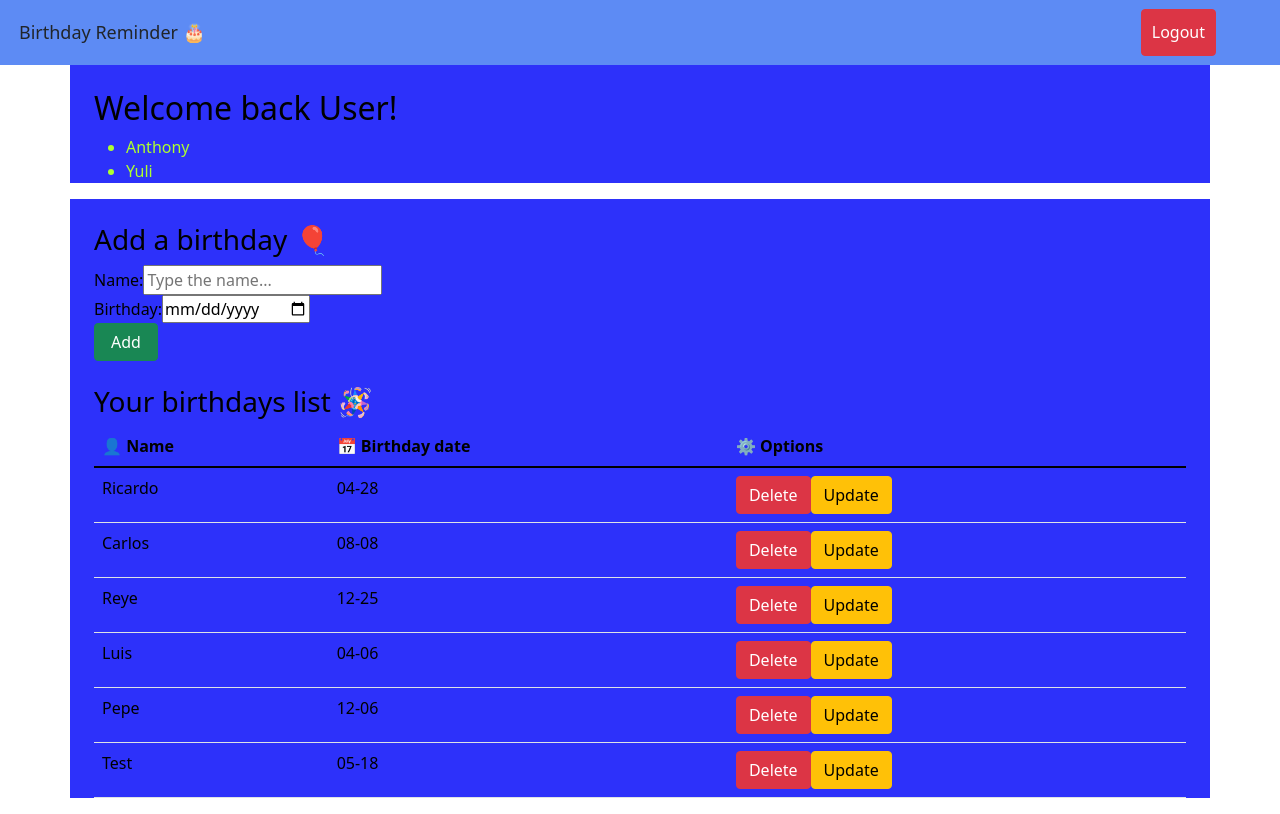
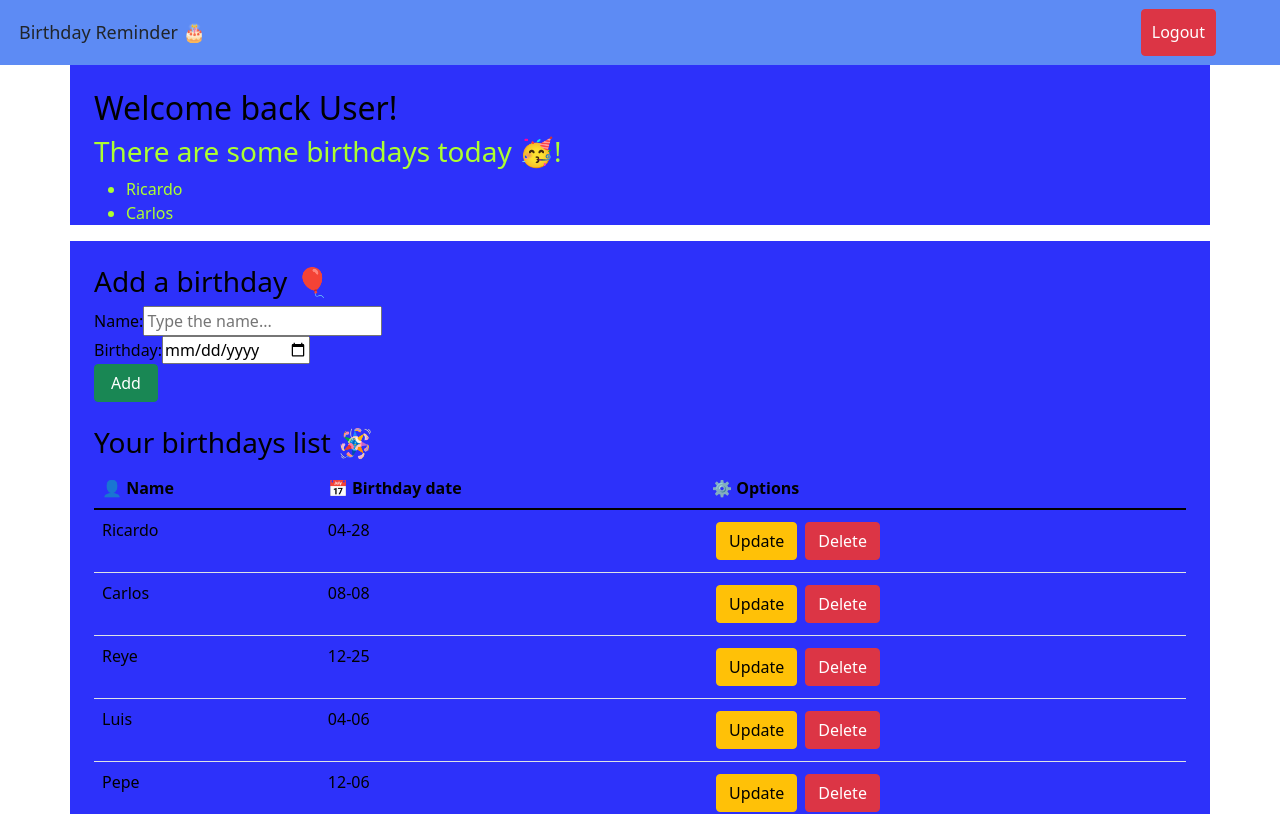
Before and after one commit to Ricaidito/bday-app, a React (Create React App) app: page / in a window 1280 px wide. Shown: the top 814 px of the page. Built offline with nearby package versions, Linux system fonts and the light colour scheme.

Commit message:
Added states and data logic.

```diff
--- a/src/components/AddBirthday.jsx
+++ b/src/components/AddBirthday.jsx
@@ -5,11 +5,7 @@ const AddBirthday = () => {
   const nameRef = useRef(null);
   const birthdayRef = useRef(null);
 
-  /**
-   * When the form is submitted, prevent the default action, split the birthday value into an array, and
-   * then log the name and date to the console.
-   */
-  const handleSubmit = e => {
+  const addBirthday = e => {
     e.preventDefault();
     const dateSplitted = birthdayRef.current.value.split("-");
     const date = `${dateSplitted[1]}-${dateSplitted[2]}`;
@@ -17,10 +13,6 @@ const AddBirthday = () => {
     clearInputs();
   };
 
-  /**
-   * Clear the inputs by setting the value of the current name and birthday references to an empty
-   * string.
-   */
   const clearInputs = () => {
     nameRef.current.value = "";
     birthdayRef.current.value = "";
@@ -29,7 +21,7 @@ const AddBirthday = () => {
   return (
     <section className="container">
       <h3>Add a birthday 🎈</h3>
-      <form className="add-bd-form" onSubmit={handleSubmit}>
+      <form className="add-bd-form" onSubmit={addBirthday}>
         <div>
           <label htmlFor="name">Name:</label>
           <input
--- a/src/components/BirthdayList.jsx
+++ b/src/components/BirthdayList.jsx
@@ -1,12 +1,28 @@
+import { useEffect, useState } from "react";
 import BIRTHDAYS from "../mock/mockBirthdays";
 import "../styles/BirthdayList.css";
 
 const BirthdayList = () => {
-  // TODO: Add the edit and delete buttons for each birthday
-  const birthdays = BIRTHDAYS;
+  const [birthdays, setBirthdays] = useState([]);
+
+  const updateBirthday = id => {
+    console.log(id);
+  };
+
+  const deleteBirthday = id => {
+    console.log(id);
+  };
+
+  useEffect(() => {
+    setBirthdays(BIRTHDAYS);
+    //setBirthdays([]);
+  }, []);
+
   return (
     <section className="container">
       <h3>Your birthdays list 🪅</h3>
+      {birthdays.length ? (
+        <div>
           <table className="table">
             <thead>
               <tr>
@@ -21,13 +37,29 @@ const BirthdayList = () => {
                   <td>{b.name}</td>
                   <td>{b.date}</td>
                   <td>
-                <button className="btn btn-danger">Delete</button>
-                <button className="btn btn-warning">Update</button>
+                    <button
+                      className="btn btn-warning m-1"
+                      onClick={() => updateBirthday(b.id)}
+                    >
+                      Update
+                    </button>
+                    <button
+                      className="btn btn-danger m-1"
+                      onClick={() => deleteBirthday(b.id)}
+                    >
+                      Delete
+                    </button>
                   </td>
                 </tr>
               ))}
             </tbody>
           </table>
+        </div>
+      ) : (
+        <div>
+          <h2>No birthdays added...</h2>
+        </div>
+      )}
     </section>
   );
 };
--- a/src/components/BirthdaySummary.jsx
+++ b/src/components/BirthdaySummary.jsx
@@ -1,27 +1,22 @@
+import { useState, useEffect } from "react";
+import BIRTHDAYS from "../mock/mockBirthdays";
 import "../styles/BirthdaySummary.css";
 
 const BirthdaySummary = () => {
   const user = "User";
-  const birthdays = [
-    {
-      id: 1,
-      userId: 1,
-      name: "Anthony",
-      date: "02-29",
-    },
-    {
-      id: 2,
-      userId: 2,
-      name: "Yuli",
-      date: "02-29",
-    },
-  ];
-  //const birthdays = [];
+  const [birthdays, setBirthdays] = useState([]);
+
+  useEffect(() => {
+    setBirthdays(BIRTHDAYS.slice(0, 2));
+    //setBirthdays([]);
+  }, []);
 
   return (
     <section className="container">
       <h2>Welcome back {user}!</h2>
       {birthdays.length ? (
+        <div>
+          <h3 className="bdays">There are some birthdays today 🥳!</h3>
           <ul>
             {birthdays.map(b => (
               <li className="bdays" key={b.id}>
@@ -29,6 +24,7 @@ const BirthdaySummary = () => {
               </li>
             ))}
           </ul>
+        </div>
       ) : (
         <h3 className="no-bdays">No birthdays today 😔</h3>
       )}
```
Lines whose indentation alone changed are shown as unchanged.
